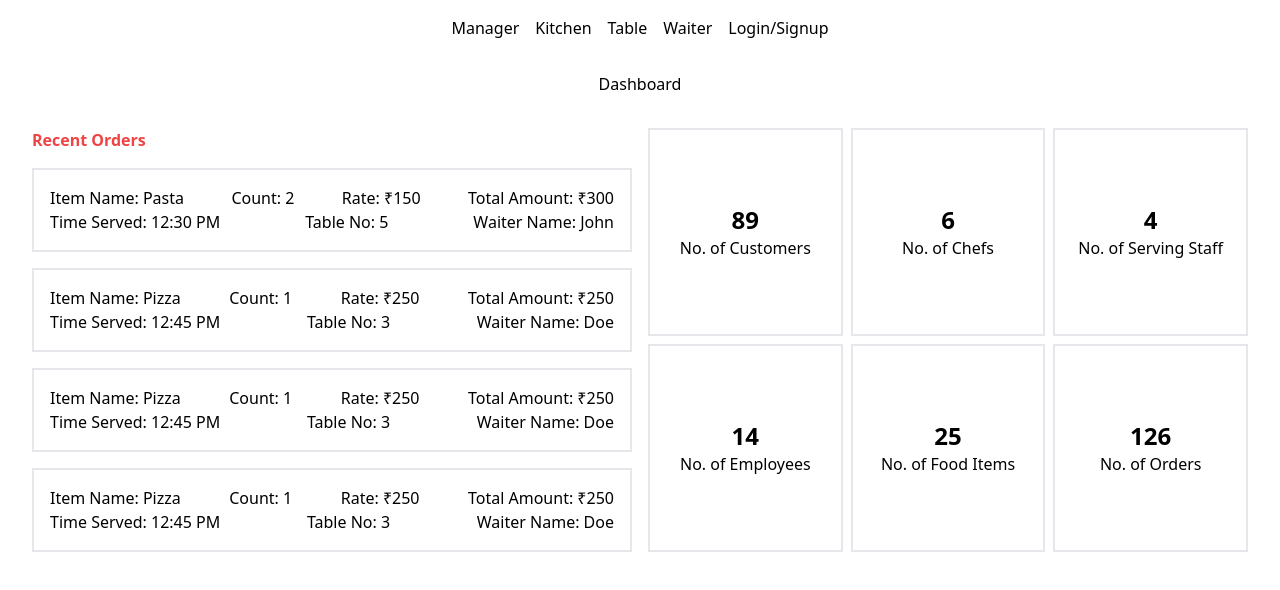
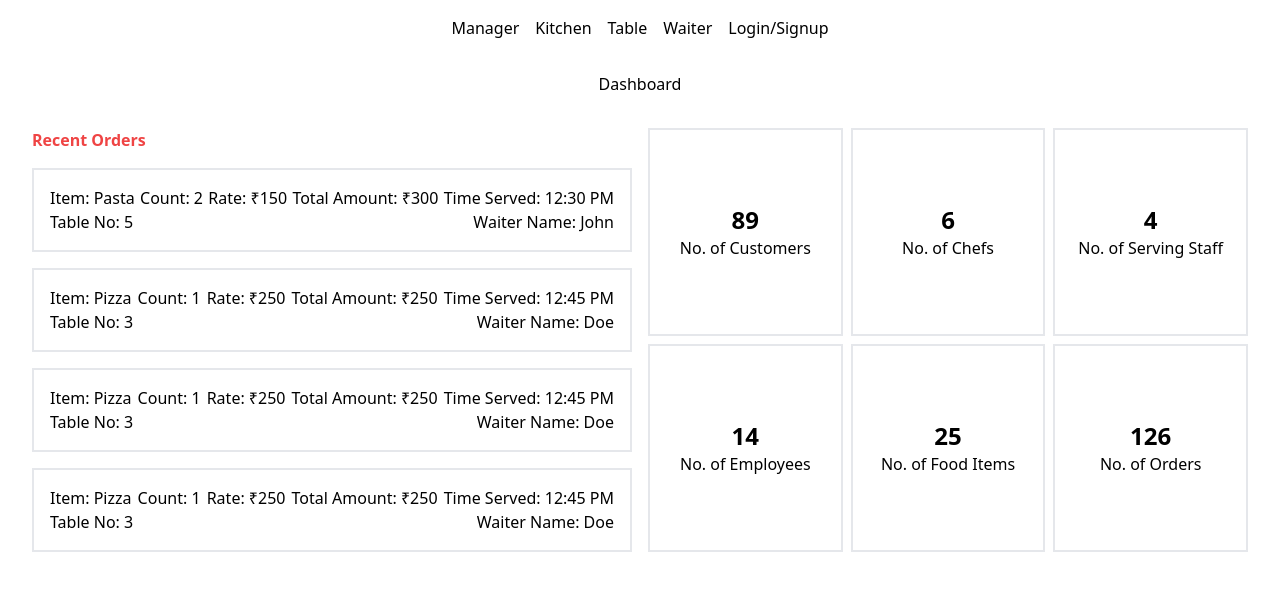
Before and after one commit to automaterestro/automate_restro, a Next.js app: page /manager in a window 1280 px wide. Shown: the top 590 px of the page. Built offline with nearby package versions, Linux system fonts and the light colour scheme.

Commit message:
modified:   app/manager/page.tsx

```diff
--- a/app/manager/page.tsx
+++ b/app/manager/page.tsx
@@ -57,7 +57,7 @@ export default function Manager() {
                     {orders.map((order, index) => (
                         <div key={index} className="flex flex-col gap-2 p-4 border-2">
                             <div className="flex justify-between flex-wrap">
-                                <span>Item Name: {order.itemName}</span>
+                                <span>Item: {order.itemName}</span>
                                 <span>Count: {order.count}</span>
                                 <span>Rate: ₹{order.rate}</span>
                                 <span>Total Amount: ₹{order.totalAmt}</span>
```
